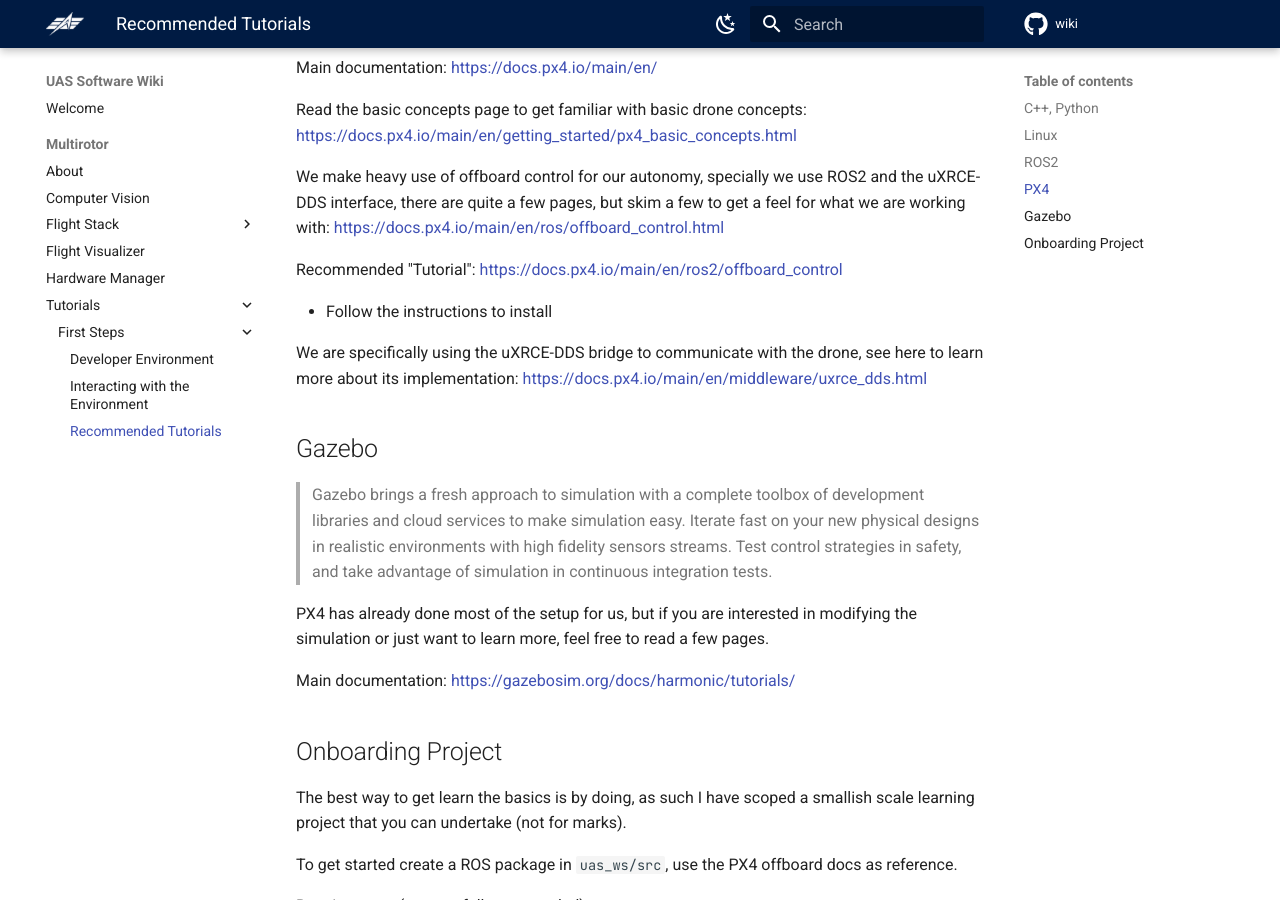
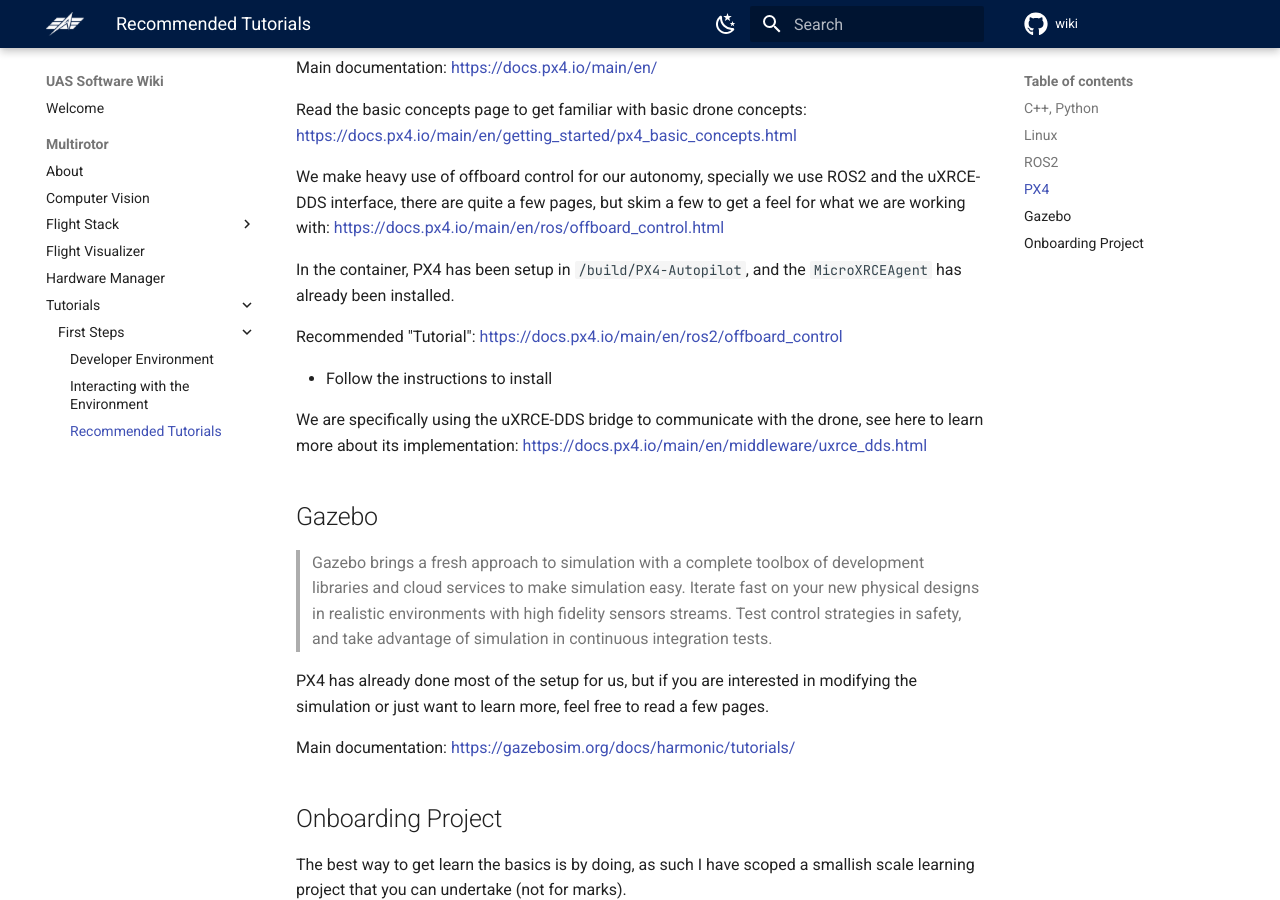
Before and after one commit to UTAT-UAS/wiki, an MkDocs documentation site: the page built from docs/Multirotor/Tutorials/First_Steps/3._Recommended_Tutorials.md, in a window 1280 px wide and 900 px high, scrolled down 2139 px. Built offline with MkDocs 1.6.1 and Material for MkDocs 9.7.7, drawn with Linux system fonts in a browser that asks for light colours; comment, search, counter and statistics services are not loaded.

Commit message:
update: more clarifications

```diff
--- a/docs/Multirotor/Tutorials/First_Steps/3._Recommended_Tutorials.md
+++ b/docs/Multirotor/Tutorials/First_Steps/3._Recommended_Tutorials.md
@@ -66,6 +66,8 @@
 
 We make heavy use of offboard control for our autonomy, specially we use ROS2 and the uXRCE-DDS interface, there are quite a few pages, but skim a few to get a feel for what we are working with: [https://docs.px4.io/main/en/ros/offboard_control.html](https://docs.px4.io/main/en/ros/offboard_control.html)
 
+In the container, PX4 has been setup in `/build/PX4-Autopilot`, and the `MicroXRCEAgent` has already been installed.
+
 Recommended "Tutorial": [https://docs.px4.io/main/en/ros2/offboard_control](https://docs.px4.io/main/en/ros2/offboard_control)
 
 - Follow the instructions to install
```
Also changed, not shown: docs/Multirotor/Tutorials/First_Steps/1._Developer_Environment.md (+2 -0 lines).
